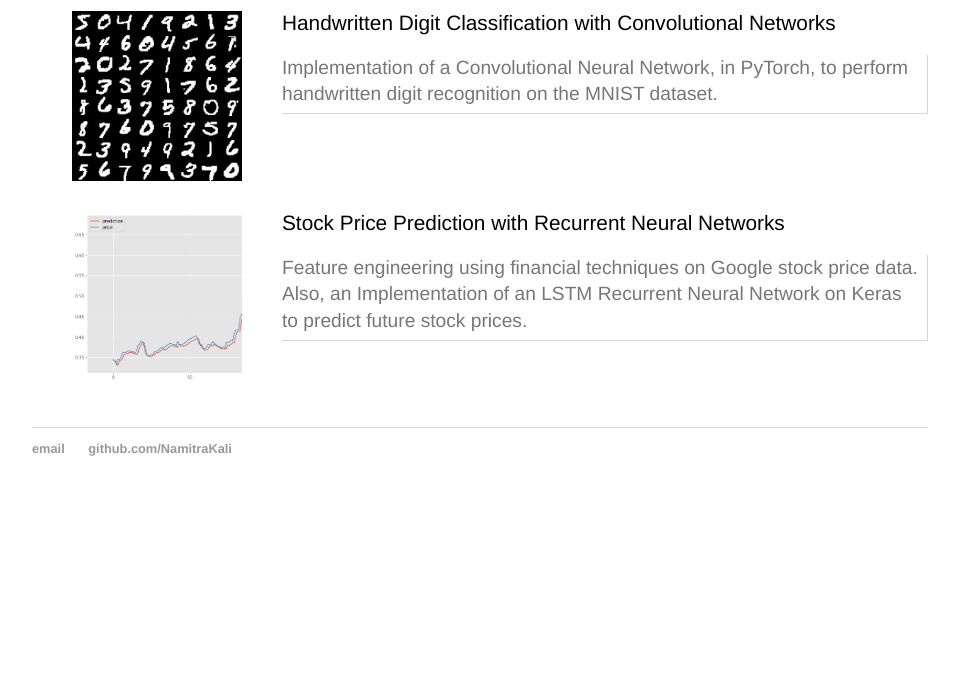
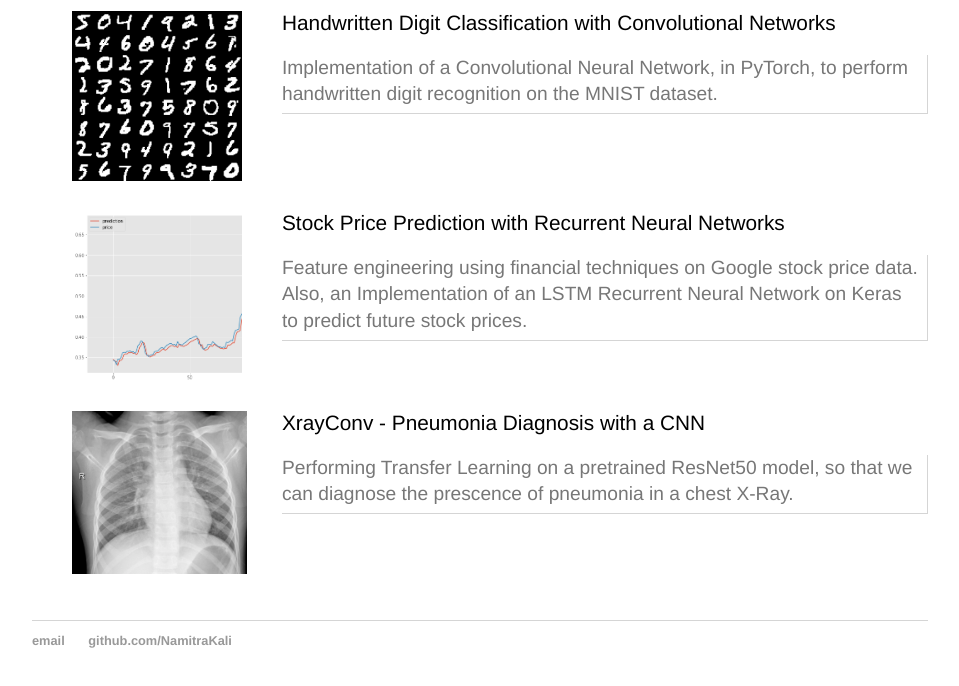
Before and after one commit to NamitraKali/NamitraKali.github.io, a plain HTML site: page blog.html in a window 1280 px wide. Shown: the part 186-872 px from the top of the page, without its empty margins (160-1119 px from the left). Before the commit the page ends 800 px from the top, so only its background shows below. Drawn offline with Linux system fonts and the light colour scheme.

Commit message:
New Blog Entry

```diff
--- a/blog.html
+++ b/blog.html
@@ -53,6 +53,22 @@
 						</p>
 					</div>
 				</li>
+
+				<li>
+					<div class="blog-image">
+						<a href="https://github.com/NamitraKali/XrayConv">
+							<img src="/img/XRay.jpeg">
+						</a>
+					</div>
+					<div class="blog-text">
+						<a href="https://github.com/NamitraKali/XrayConv" class="project_title">
+							XrayConv - Pneumonia Diagnosis with a CNN
+						</a>
+						<p class="project_description">
+							Performing Transfer Learning on a pretrained ResNet50 model, so that we can diagnose the prescence of pneumonia in a chest X-Ray.
+						</p>
+					</div>
+				</li>
 			</ul>
 
 		</div>
```
Also changed, not shown: img/XRay.jpeg (added).
